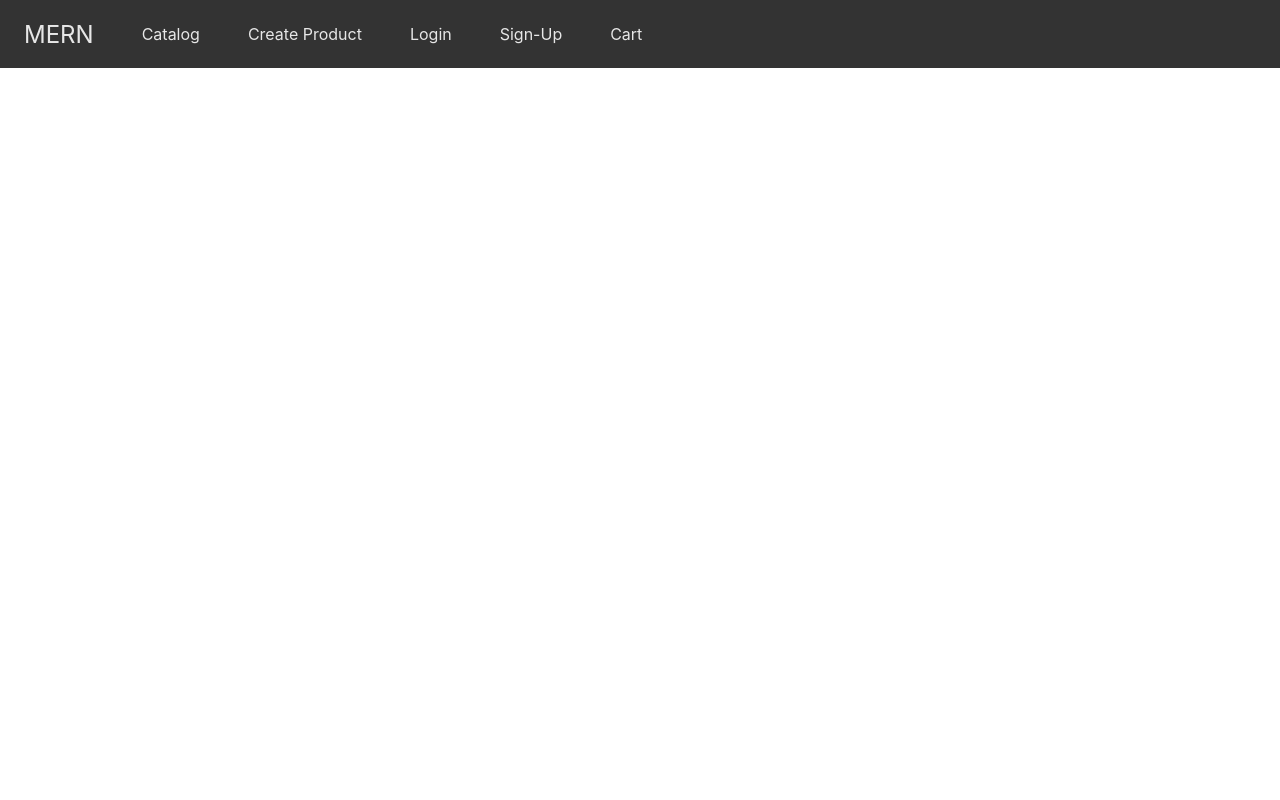
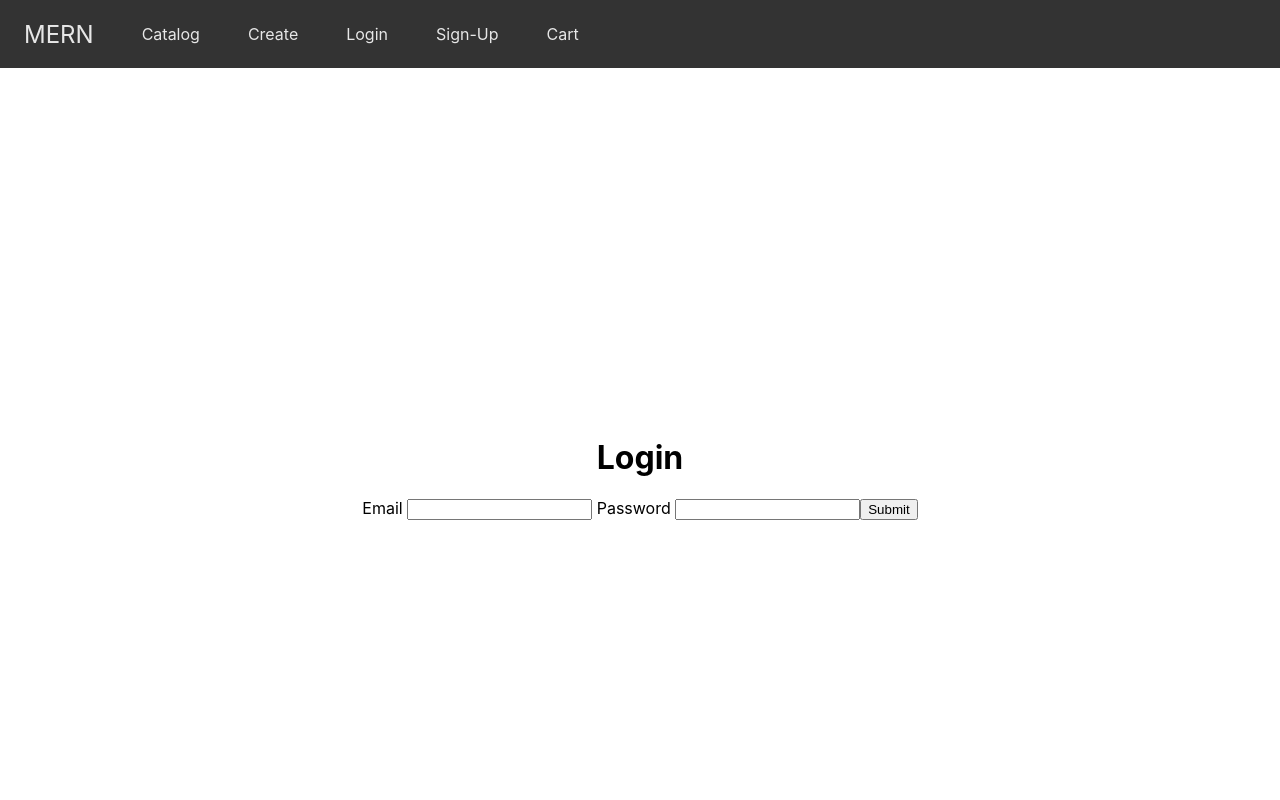
Before and after one commit to gaelzarco/UNLV-SD-FINAL, a React (Create React App) app in the folder client/: page /user/login in a window 1280 px wide. Shown: the top 800 px of the page. Built offline with nearby package versions, Linux system fonts and the light colour scheme.

Commit message:
created cart view

```diff
--- a/client/src/App.css
+++ b/client/src/App.css
@@ -12,22 +12,18 @@
 .navbar {
   background-color: #333333;
   display: flex;
-  /* let's align the items so everything is nice and centered */
   align-items: center;
+  justify-content: left;
 }
 
-/* We want all links in the navbar to be #e7e7e7 */
 .navbar a {
   color: #e7e7e7;
 }
 
 .navbar ul {
- /* Let's reset the margin and padding of the list so it's is flush. */
   margin: 0;
   padding: 0;
-  /* Let's remove the bullet points */
   list-style-type: none;
-  /* display the list flex and align the items centered */
   display: flex;
   align-items:center;
 }
--- a/client/src/App.js
+++ b/client/src/App.js
@@ -2,10 +2,12 @@ import './App.css';
 import { BrowserRouter , Routes, Route} from 'react-router-dom'
 
 import LandingPage from './components/LandingPage';
+import UserLogin from './components/UserLogin';
 import CreateUser from './components/CreateUser'
 import Catalog from './components/Catalog';
 import CreateCatalog from './components/CreateCatalog';
 import ProductView from './components/ProductView'
+import Cart from './components/Cart'
 
 import CurrentUserProvider from './contexts/CurrentUser';
 
@@ -19,7 +21,7 @@ function App() {
             <a href='/catalog'>Catalog</a>
           </li>
           <li>
-            <a href='/catalog/create'>Create Product</a>
+            <a href='/catalog/create'>Create</a>
           </li>
           <li>
             <a href='/user/login'>Login</a>
@@ -37,10 +39,12 @@ function App() {
         <BrowserRouter>
           <Routes>
             <Route path='/' element={<LandingPage/>} />
+            <Route path='/user/login' element={<UserLogin/>} />
             <Route path='/user/create' element={<CreateUser/>} />
             <Route path='/catalog' element={<Catalog/>} />
             <Route path='/catalog/create' element={<CreateCatalog/>} />
             <Route path='/catalog/product/:id' element={<ProductView/>} />
+            <Route path='/cart' element={<Cart/>} />
           </Routes>
         </BrowserRouter>
       </CurrentUserProvider>
--- /dev/null
+++ b/client/src/components/Cart.js
@@ -0,0 +1,49 @@
+import { useState, useEffect } from 'react'
+import { useParams } from "react-router-dom"
+
+function Cart() {
+
+    const { id } = useParams()
+    const [ cart, setCart ] = useState([])
+
+    useEffect(() => {
+        const fetchData = async() => {
+            const res = await fetch(`http://localhost:5000/cart/${id}`)
+            const resData = await res.json()
+            setCart(resData)
+        }
+        fetchData()
+    },[id])
+
+    const displayCart = () => {
+        if (cart === {}) {
+            return (
+                <div className='cart-view'>
+                    <div className='cart-items'>
+                        {cart.products.map((product, index) => {
+                            <div key={index}>
+                                <h3>{product.name}</h3>
+                                <h3>Quantity {product.quantity}</h3>
+                            </div>
+                        })}
+                    </div>
+                    <div className='cart-total'>
+                        {cart.total}
+                    </div>
+                </div>
+            )
+        } else {
+            return (
+                <h1>Cart is empty!</h1>
+            )
+        }
+    }
+
+    return (
+        <main>
+            {displayCart()}
+        </main>
+    );
+}
+
+export default Cart
--- a/client/src/components/ProductView.js
+++ b/client/src/components/ProductView.js
@@ -4,11 +4,12 @@ import { useParams } from "react-router-dom"
 import { CurrentUser } from "../contexts/CurrentUser"
 
 function ProductView() {
-    const [ product, setProduct ] = useState(null)
-    const [ quantity, setQuantity ] = useState(0)
     const { id } = useParams()
     const { currentUser } = useContext(CurrentUser)
     console.log(currentUser)
+
+    const [ product, setProduct ] = useState(null)
+    const [ quantity, setQuantity ] = useState(0)
 
     useEffect(() => {
         const fetchData = async() => {
--- /dev/null
+++ b/client/src/components/UserLogin.js
@@ -0,0 +1,83 @@
+import '../App.css';
+import { useContext, useState } from 'react'
+import { useNavigate } from "react-router-dom"
+import { CurrentUser } from "../contexts/CurrentUser"
+
+function UserLogin() {
+
+    const navigate = useNavigate()
+
+    const { currentUser, setCurrentUser } = useContext(CurrentUser)
+
+    const [ credentials, setCredentials ] = useState({
+        email: '',
+        password: ''
+    })
+
+    const [ errMessage, setErrMessage ] = useState(null)
+
+    async function handleSubmit(e) {
+        e.preventDefault()
+
+        const res = await fetch(`http://localhost:5000/user/login/`, {
+            method: 'POST',
+            headers: {
+                'Content-Type': 'application/json'
+            },
+            body: JSON.stringify(credentials)
+        })
+
+        const data = await res.json()
+        console.log(data)
+
+        if (data.message) {
+            setErrMessage(data.message)
+        } else {
+            setCurrentUser(data.user)
+            console.log(currentUser)
+            navigate('/catalog')
+        }
+    }
+    return (
+        <div className='loginpage'>
+        <h1 className='title'>
+            Login
+          </h1>
+
+          {errMessage !== null
+                ? (
+                    <div className="error" role="alert">
+                        {errMessage}
+                    </div>
+                )
+                : null
+            }
+
+          <div id='loginlanding'>
+            <form onSubmit={handleSubmit}>
+                <label htmlFor='email'> Email </label>
+                <input
+                    type='text'
+                    id='email'
+                    name='email'
+                    value={credentials.email}
+                    onChange={e => setCredentials({ ...credentials, email: e.target.value })}
+                    required
+                />
+                <label htmlFor='password'> Password </label>
+                <input
+                    type='text'
+                    id='password'
+                    name='password'
+                    value={credentials.password}
+                    onChange={e => setCredentials({ ...credentials, password: e.target.value })}
+                    required
+                />
+                <input type='submit'/>
+            </form>
+          </div>
+        </div>
+    );
+}
+
+export default UserLogin
```
Also changed, not shown: 1 other file (tests, documents, lock files or other folders).
